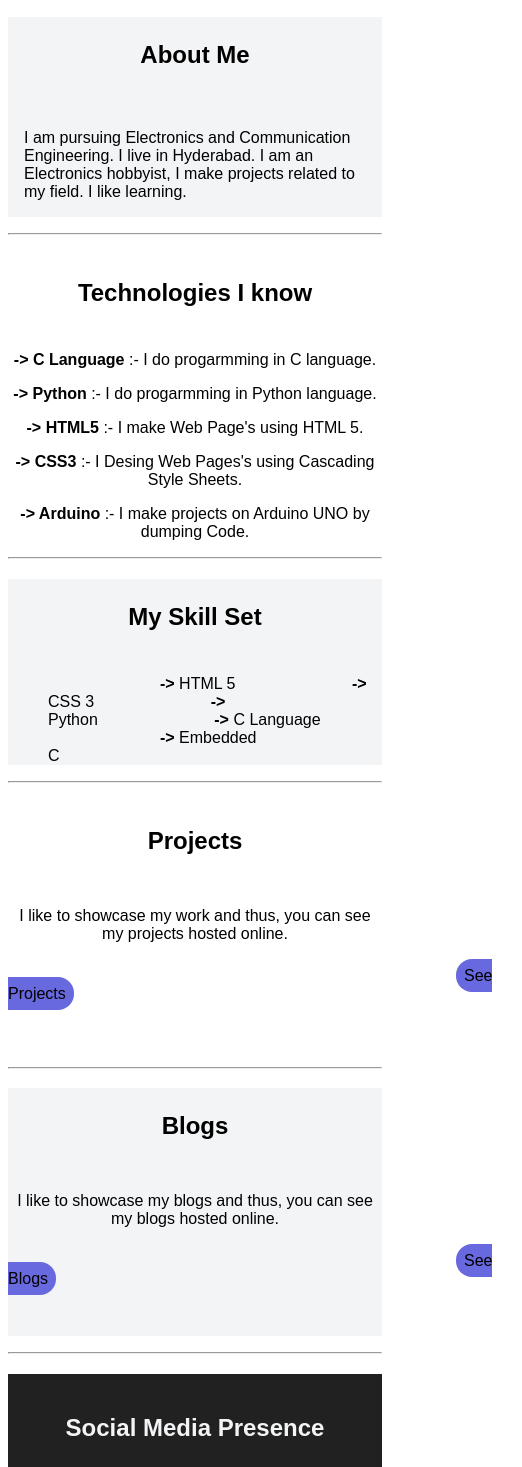
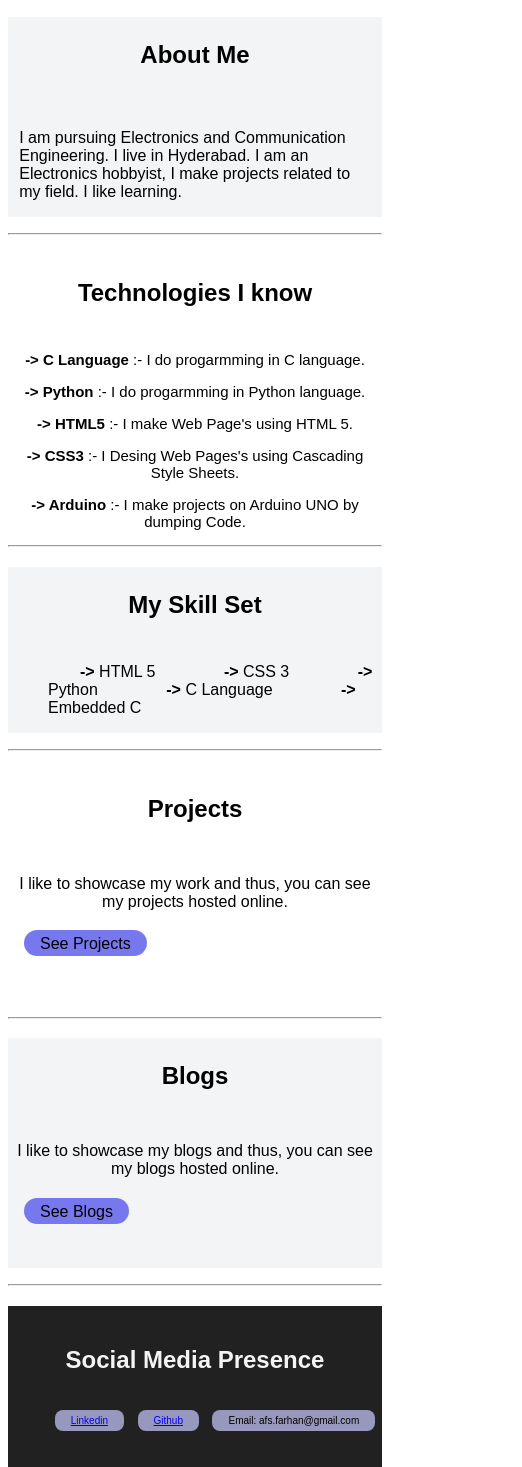
Before and after one commit to farhans6/my-portfolio, a plain HTML site: page index.html in a window 390 px wide. Shown: the part 483-1950 px from the top of the page, 522 px wide, since content can reach past the window. Drawn offline with Linux system fonts and the light colour scheme.

Commit message:
Updated Files

```diff
--- a/index.html
+++ b/index.html
@@ -14,9 +14,8 @@
         <h1 class="name-color"> <strong>Abdullah Farhan Siddiqui</strong> </h1>
         <ul class="text-align">
             <li class="first-lists"><strong><a class="nav-lists" href="index.html">Home</a> </strong></li>
-            <li class="first-lists"> <strong><a class="nav-lists" href="projects.html"
-                        target="_blank">Projects</a></strong></li>
-            <li class="first-lists"> <strong><a class="nav-lists" href="blogs.html" target="_blank">Blogs</a></strong>
+            <li class="first-lists"> <strong><a class="nav-lists" href="projects.html">Projects</a></strong></li>
+            <li class="first-lists"> <strong><a class="nav-lists" href="blogs.html">Blogs</a></strong>
             </li>
         </ul>
     </nav>
@@ -53,9 +52,9 @@
 
         <ul class="space-content-my-skills">
             <li class="skills-list"> <strong>-></strong> HTML 5</li>
-            <li><strong>-></strong> CSS 3</li>
+            <li class="skills-list"><strong>-></strong> CSS 3</li>
             <li class="skills-list"><strong>-></strong> Python</li>
-            <li><strong>-></strong> C Language</li>
+            <li class="skills-list"><strong>-></strong> C Language</li>
             <li class="skills-list"><strong>-></strong> Embedded C</li>
 
         </ul>
@@ -64,7 +63,7 @@
     <div>
         <h2 class="center-heading">Projects</h2>
         <p class="projects-content">I like to showcase my work and thus, you can see my projects hosted online.</p>
-        <a class="btn-projects" href="projects.html" target="_blank">See Projects</a>
+        <a class="btn-projects" href="projects.html">See Projects</a>
         <ol class="space-content">
             <li><a href=""></a></li>
             <!-- <li><a href=""></a></li>
@@ -75,7 +74,7 @@
     <section class="grey-body">
         <h2 class="center-heading">Blogs</h2>
         <p class="projects-content">I like to showcase my blogs and thus, you can see my blogs hosted online.</p>
-        <a class="btn-projects" href="blogs.html" target="_blank">See Blogs</a>
+        <a class="btn-projects" href="blogs.html">See Blogs</a>
 
         <ol class="space-content">
             <li><a href=""></a></li>
--- a/styles.css
+++ b/styles.css
@@ -52,6 +52,7 @@ li {
 
 .developer {
     text-align: center;
+    justify-content: center;
 }
 
 .developer-color {
@@ -66,6 +67,9 @@ li {
 
 .space-content {
     padding: 1rem;
+    padding-left: 3%;
+    /* justify-content: center; */
+    /* align-items: center; */
 }
 
 .technologies-lists {
@@ -73,12 +77,15 @@ li {
 }
 
 .skills-list {
-    padding: 1rem 7rem;
+    padding: 1rem 2rem;
+    text-align: center;
 
 }
 
 .space-content-my-skills {
-    padding: 0.5rem 1 rem;
+
+    padding-bottom: 1rem;
+
 
 }
 
@@ -94,7 +101,7 @@ li {
 .btn-projects {
     padding: 0.5rem;
     background-color: rgb(104, 104, 223);
-    color: rgb(0, 0, 0);
+    color: rgb(1, 0, 2);
     /* border-bottom-left-radius : 1rem;
     border-top-right-radius: 1rem;
     border-top-left-radius : 1rem;
@@ -120,19 +127,23 @@ li {
 }
 
 .btn-last {
-    text-align: center;
+    /* text-align: center; */
+    display: flex;
+    justify-content: space-around;
+
 }
 
 .social-btn {
-    /* padding: .5rem; */
+    /* padding: .5rem;  */
     border-radius: 1rem;
-    padding: .5rem 2rem;
-    background-color: rgb(104, 104, 223);
+    padding: .3rem 1rem;
+    background-color: rgb(152, 152, 190);
     color: black;
+    font-size: 15px;
 
-    /* margin-left: 100 rem; */
+    /* margin-left: 100rem;
 
-    /* margin: 100 rem 50 rem; */
+    margin: 100rem 50rem; */
 }
 
 
@@ -167,3 +178,52 @@ li {
 }
 
 /* <----------This is end of Styling Sheets -------->  */
+
+@media only screen and (max-width: 600px){
+    .navigation-bar {
+    background-color: #8080e2;
+    border-bottom-left-radius: 1rem;
+}
+
+.btn-project{
+    background-color: rgb(120, 120, 238);
+    padding: .3rem 1rem;
+    margin: .5rem 1rem;
+    border-radius: 1rem;
+    text-decoration: none;
+    color: rgb(0, 0, 0);
+
+
+}
+
+.btn-projects{
+    background-color: rgb(120, 120, 238);
+    padding: .3rem 1rem;
+    margin: .5rem 1rem;
+    border-radius: 1rem;
+    text-decoration: none;
+    color: rgb(0, 0, 0);
+    /* justify-content: center; */
+}
+
+.social-btn {
+    /* padding: .5rem;  */
+    border-radius: .5rem;
+    padding: .1.5rem .5rem;
+    background-color: rgb(152, 152, 190);
+    color: black;
+    font-size: 10px;
+    justify-content: space-evenly;
+
+}
+
+.technologies-lists {
+    text-align: center;
+    font-size: 15px;
+}
+
+.skills-list{
+    /* font-size: 10px; */
+}
+
+}
```
Also changed, not shown: blogs.html (+2 -4 lines), projects.html (+6 -11 lines).
